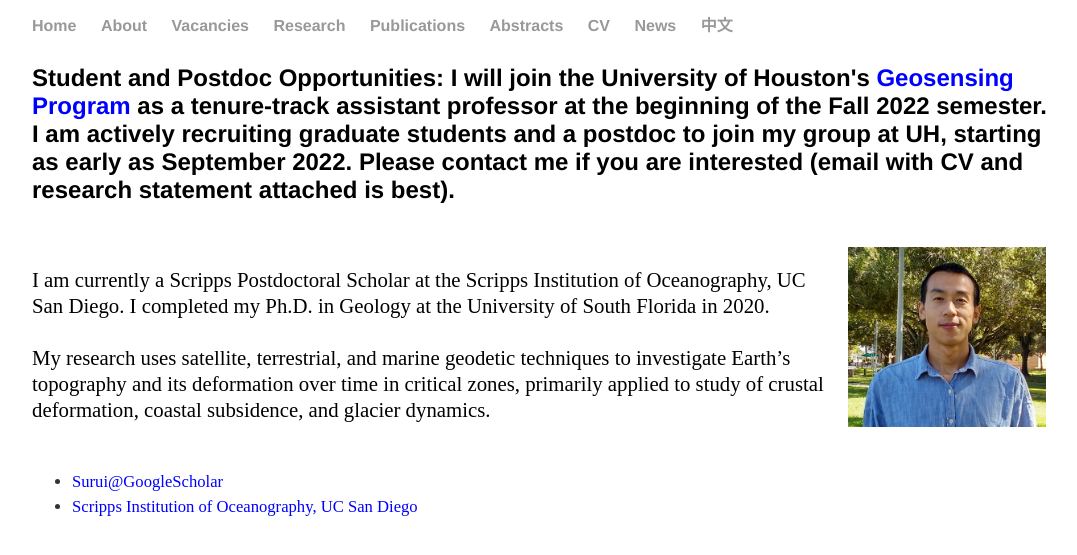
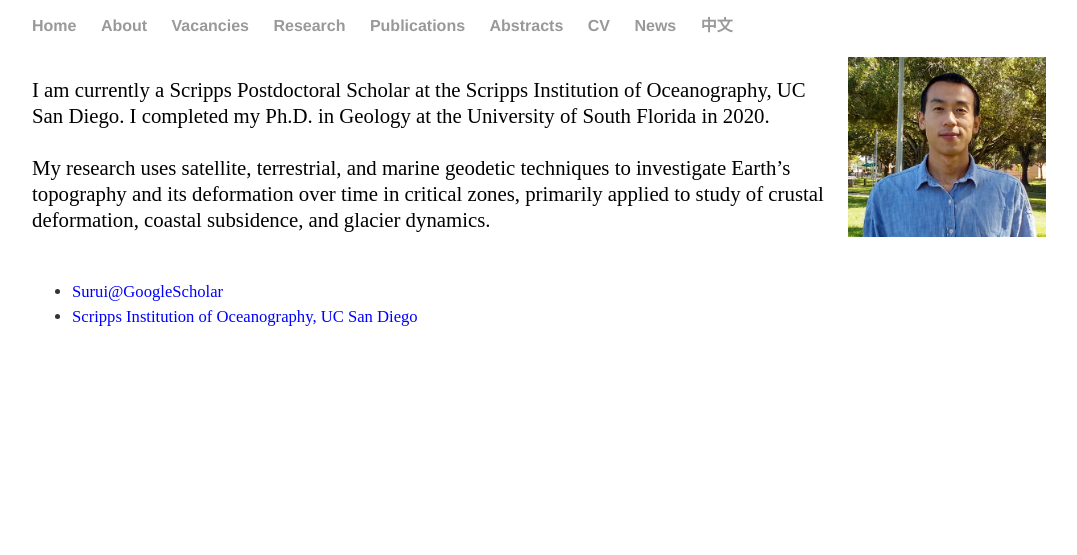
Before and after one commit to suruixie/suruixie.github.io, a Jekyll site: the page built from about/index.html, in a window 1280 px wide. Shown: the top 555 px of the page, without its empty margins (96-1173 px from the left). Built offline with Jekyll 4.4.1, drawn with Linux system fonts in a browser that asks for light colours.

Commit message:
Update index.html

```diff
--- a/about/index.html
+++ b/about/index.html
@@ -2,11 +2,6 @@
 layout: default
 title: About Surui
 ---
-
-<h4 style="margin-top:1.2em; margin-bottom:1em; font-size:1.5em;">Student and Postdoc Opportunities: I will join the University of Houston's <a href="https://ncalm.cive.uh.edu/gses/geosensing" style="color:#0000FF;">Geosensing Program</a> as a tenure-track assistant professor at the beginning of the Fall 2022 semester.
-I am actively recruiting graduate students and a postdoc to join my group at UH, starting as early as September 2022. Please contact me if you are interested (email with CV and research statement attached is best). </h4>
-
-<br>
 
 <p style="line-height:125%;">
 	<img src="../images/Surui_2018.jpg" height="180" style="float:right; margin-left:10px; margin-right:10px; margin-top:-20px;" />
```
